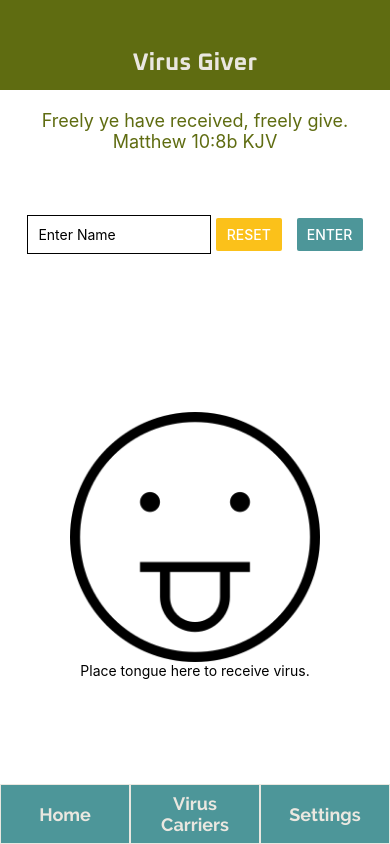
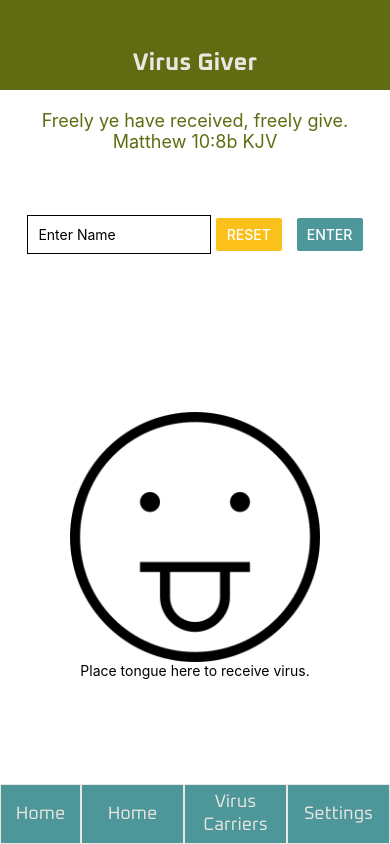
Before and after one commit to stevenhelms/VirusMobile, a React Native app: screen / in a window 390 px wide. Built offline with nearby package versions, Linux system fonts and the light colour scheme.

Commit message:
Half working updates for class.

```diff
--- a/App.js
+++ b/App.js
@@ -3,19 +3,39 @@ import { StyleSheet, Text, View } from "react-native";
 import * as Font from "expo-font";
 import { AppLoading } from "expo";
 
-import HomeScreen from './screens/HomeScreen';
-import Header from './components/Header';
+import HomeScreen from "./screens/HomeScreen";
+import CarriersScreen from "./screens/CarriersScreen";
+import SettingsScreen from "./screens/SettingsScreen";
+
+import Header from "./components/Header";
 import TabBar from "./components/TabBar";
+
+import DemoData from './constants/demo-data';
 
 const fetchFonts = () => {
   return Font.loadAsync({
     raleway: require("./assets/Raleway-Bold.ttf"),
-    "oxanium-bold": require("./assets/Oxanium-Bold.ttf")
+    "oxanium-bold": require("./assets/Oxanium-Bold.ttf"),
+    oxanium: require("./assets/Oxanium-Regular.ttf")
   });
 };
 
 export default function App() {
   const [dataLoaded, setDataLoaded] = useState(false);
+  const [screenState, setScreenState] = useState('home');
+  const [carriers, setCarriers] = useState(DemoData.virusCarriers);
+
+  const switchScreen = (screen) => {
+    setScreenState(screen);
+    console.log('switchScreen: '+screen);
+  }
+
+  const setVirusCarriers = carrierName => {
+    let newCarrier = { id: carriers.length+1, name: carrierName };
+    console.log( newCarrier );
+    setCarriers(newCarrier =>  newCarrier );
+    console.log( carriers );
+  };
 
   if (!dataLoaded) {
     return (
@@ -27,13 +47,18 @@ export default function App() {
     );
   }
 
-  let content = <HomeScreen />
+  let content = <HomeScreen addCarrier={setVirusCarriers} />;
+  if (screenState == 'carrier') {
+    content = <CarriersScreen virusCarriers={carriers} />;
+  } else if ( screenState == 'settings') {
+    content = <SettingsScreen />;
+  }
 
   return (
     <View style={styles.screen}>
       <Header title="Virus Giver" />
       {content}
-      <TabBar />
+      <TabBar onPress={switchScreen} />
     </View>
   );
 }
--- a/components/NameInput.js
+++ b/components/NameInput.js
@@ -1,17 +1,37 @@
-import React from "react";
+import React, { useState } from "react";
 import { StyleSheet, View, Text, TextInput, Button } from "react-native";
-import Colors from '../constants/colors';
+import Colors from "../constants/colors";
 
 const NameInput = props => {
+  const [newName, setNewName] = useState("");
+
+  const nameInputHandler = enteredText => {
+    setNewName(enteredText);
+  };
+
+  const addNameHandler = () => {
+    props.addCarrier(newName);
+    console.log('addNameHandler: '+ newName);
+  };
+
   return (
     <View style={styles.container}>
-      <TextInput style={styles.input} placeholder="Enter Name" />
+      <TextInput
+        style={styles.input}
+        placeholder="Enter Name"
+        value={newName}
+        onChangeText={nameInputHandler}
+      />
       <View style={styles.buttonContainer}>
         <View style={styles.button}>
           <Button title="Reset" color={Colors.yellow} />
         </View>
         <View style={styles.button}>
-          <Button title="Enter" color={Colors.aqua} />
+          <Button
+            title="Enter"
+            color={Colors.aqua}
+            onPress={addNameHandler}
+          />
         </View>
       </View>
     </View>
@@ -21,7 +41,7 @@ const NameInput = props => {
 const styles = StyleSheet.create({
   container: {
     flex: 1,
-    flexDirection: 'row',
+    flexDirection: "row",
     justifyContent: "center",
     alignItems: "center",
     marginBottom: 20
@@ -34,10 +54,10 @@ const styles = StyleSheet.create({
     marginRight: 5
   },
   buttonContainer: {
-    flexDirection: 'row',
-    justifyContent: 'space-between',
-    alignItems: 'center',
-    width: '40%'
+    flexDirection: "row",
+    justifyContent: "space-between",
+    alignItems: "center",
+    width: "40%"
   },
   button: {
     width: "45%"
--- a/components/TabBar.js
+++ b/components/TabBar.js
@@ -1,6 +1,8 @@
 import React from "react";
 import { StyleSheet, View, Text } from "react-native";
+
 import Colors from '../constants/colors';
+import TabBarItem from '../components/TabBarItem';
 
 const barHeight = 60;
 
@@ -8,6 +10,8 @@ const TabBar = props => {
   return (
     <View style={styles.container}>
       <View style={styles.itemContainer}>
+        {/* DRY: Make items into component */}
+        <TabBarItem height={barHeight} onPress={props.onPress} dest='carrier'>Home</TabBarItem>
         <View style={styles.itemBox}>
           <Text style={styles.itemText}>Home</Text>
         </View>
@@ -36,17 +40,16 @@ const styles = StyleSheet.create({
     flex: 1,
     alignItems: "center",
     justifyContent: "center",
-    height: barHeight,
     borderWidth: 1,
+    height: 60,
     borderColor: Colors.gray,
     padding: 10
   },
   itemText: {
     color: Colors.gray,
-    textAlign: 'center',
-    fontWeight: '700',
+    textAlign: "center",
     fontSize: 18,
-    fontFamily: 'raleway',
+    fontFamily: "oxanium"
   }
 });
 
--- /dev/null
+++ b/components/TabBarItem.js
@@ -0,0 +1,39 @@
+import React from "react";
+import { StyleSheet, View, Text, TouchableHighlight } from "react-native";
+import Colors from "../constants/colors";
+
+const TabBarItem = props => {
+  let tabHeight = props.height;
+
+  return (
+    <TouchableHighlight onPress={props.onPress.bind(this,props.dest)} style={styles.itemContainer}>
+      <View style={styles.itemBox}>
+        <Text style={styles.itemText}>Home</Text>
+      </View>
+    </TouchableHighlight>
+  );
+};
+
+const styles = StyleSheet.create({
+    itemContainer: {
+        flex: 1,
+        height: 60,
+    },
+  itemBox: {
+    flex: 1,
+    alignItems: "center",
+    justifyContent: "center",
+    borderWidth: 1,
+    height: 60,
+    borderColor: Colors.gray,
+    padding: 10
+  },
+  itemText: {
+    color: Colors.gray,
+    textAlign: "center",
+    fontSize: 18,
+    fontFamily: "oxanium"
+  }
+});
+
+export default TabBarItem;
--- a/constants/demo-data.js
+++ b/constants/demo-data.js
@@ -10,6 +10,14 @@ export default {
     {
         id: 3,
         name: 'Pointy-Haired Boss',
-    }
+    },
+    {
+      id: 4,
+      name: 'Bernie',
+    },
+    {
+      id: 5,
+      name: 'Donald',
+    },
   ]
 };
--- /dev/null
+++ b/screens/CarriersScreen.js
@@ -0,0 +1,44 @@
+import React, { useState } from "react";
+import { StyleSheet, View, FlatList } from "react-native";
+
+import BodyText from "../components/BodyText";
+import Colors from "../constants/colors";
+
+const renderListItem = itemData => (
+  <View style={styles.listContainer}>
+    <BodyText># {itemData.item.id}</BodyText>
+    <BodyText>{itemData.item.name}</BodyText>
+  </View>
+);
+
+const CarriersScreen = props => {
+  return (
+    <View style={styles.screen}>
+      <BodyText>Virus Carriers</BodyText>
+      <FlatList
+        keyExtractor={item => item.id.toString()}
+        data={props.virusCarriers}
+        renderItem={renderListItem}
+      ></FlatList>
+    </View>
+  );
+};
+
+const styles = StyleSheet.create({
+  screen: {
+    flex: 1,
+    alignItems: "center"
+  },
+  listContainer: {
+    flex: 1,
+    flexDirection: "row",
+    alignItems: "center"
+  },
+  listItem: {
+    justifyContent: "space-between",
+    padding: 10,
+    color: Colors.aqua
+  }
+});
+
+export default CarriersScreen;
--- a/screens/HomeScreen.js
+++ b/screens/HomeScreen.js
@@ -9,7 +9,7 @@ const HomeScreen = props => {
   return (
     <View style={styles.screen}>
       <Verse verse="Freely ye have received, freely give. Matthew 10:8b KJV" />
-      <NameInput />
+      <NameInput addCarrier={props.addCarrier} />
       <LickHere />
     </View>
   );
```
